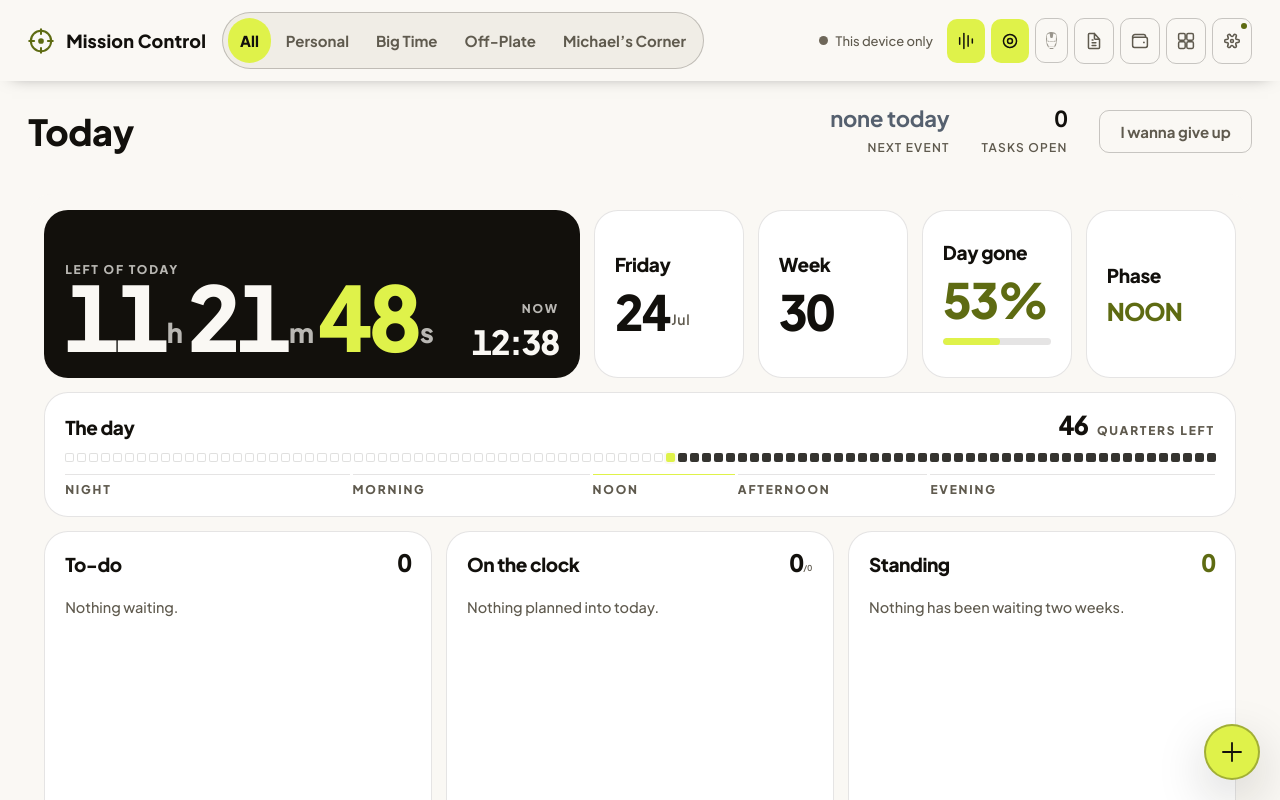
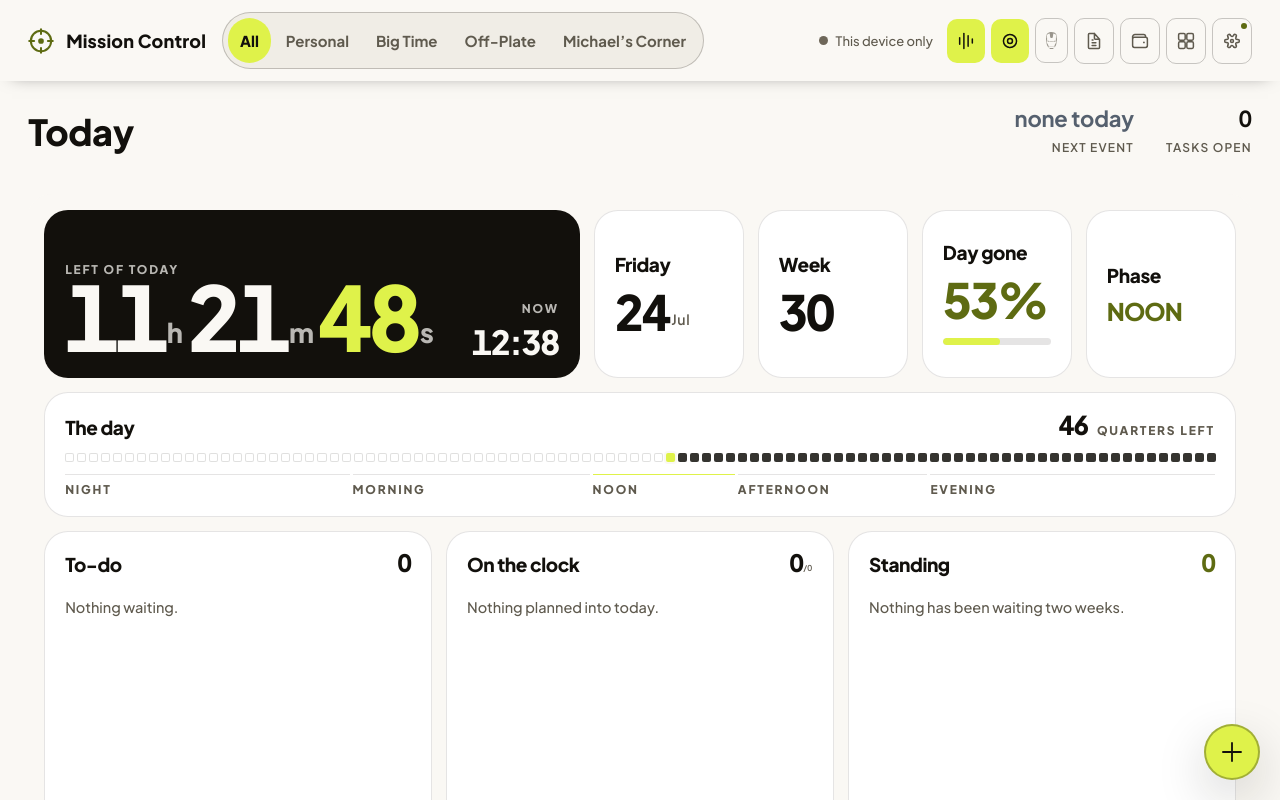
Before and after one commit to off-plate/mission-control, a React (Vite) app: page / in a window 1280 px wide. Both pictures are taken after a click on the button "Use this device only". Shown: the top 800 px of the page. Built offline with nearby package versions, Linux system fonts and the light colour scheme.

Commit message:
Habits keeps "I wanna give up", Today doesn't

```diff
--- a/src/pages1.tsx
+++ b/src/pages1.tsx
@@ -89,7 +89,6 @@ const offsetDate = (n: number): string => {
 export function TodayPage() {
   const nextEvent = useNextEvent()
   const open = useOpenToday()
-  const [giveUp, setGiveUp] = useState(false)
 
   /* One surface. The paper widget grid that used to sit under the room is gone,
      and so are its Edit grid and Add widget buttons.
@@ -108,9 +107,7 @@ export function TodayPage() {
           { v: nextEvent.v, k: nextEvent.k, tone: 'info' as const },
           { v: String(open.length), k: 'tasks open' },
         ]}
-        actions={<button className="btn btn-ghost giveup-launch" onClick={() => setGiveUp(true)}>I wanna give up</button>}
       />
-      {giveUp && <GiveUpMode onClose={() => setGiveUp(false)} />}
       <TodayRoom />
     </div>
   )
```
